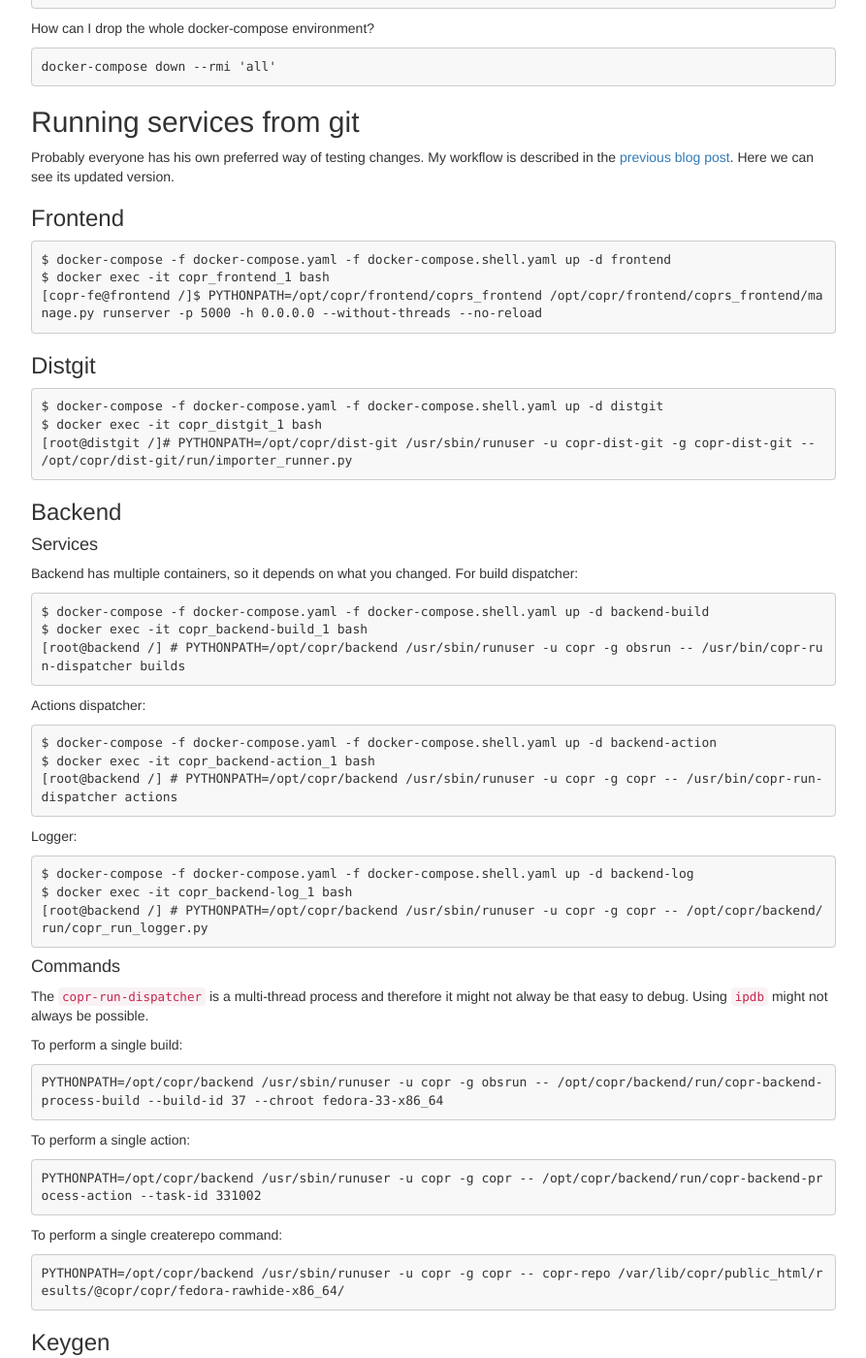
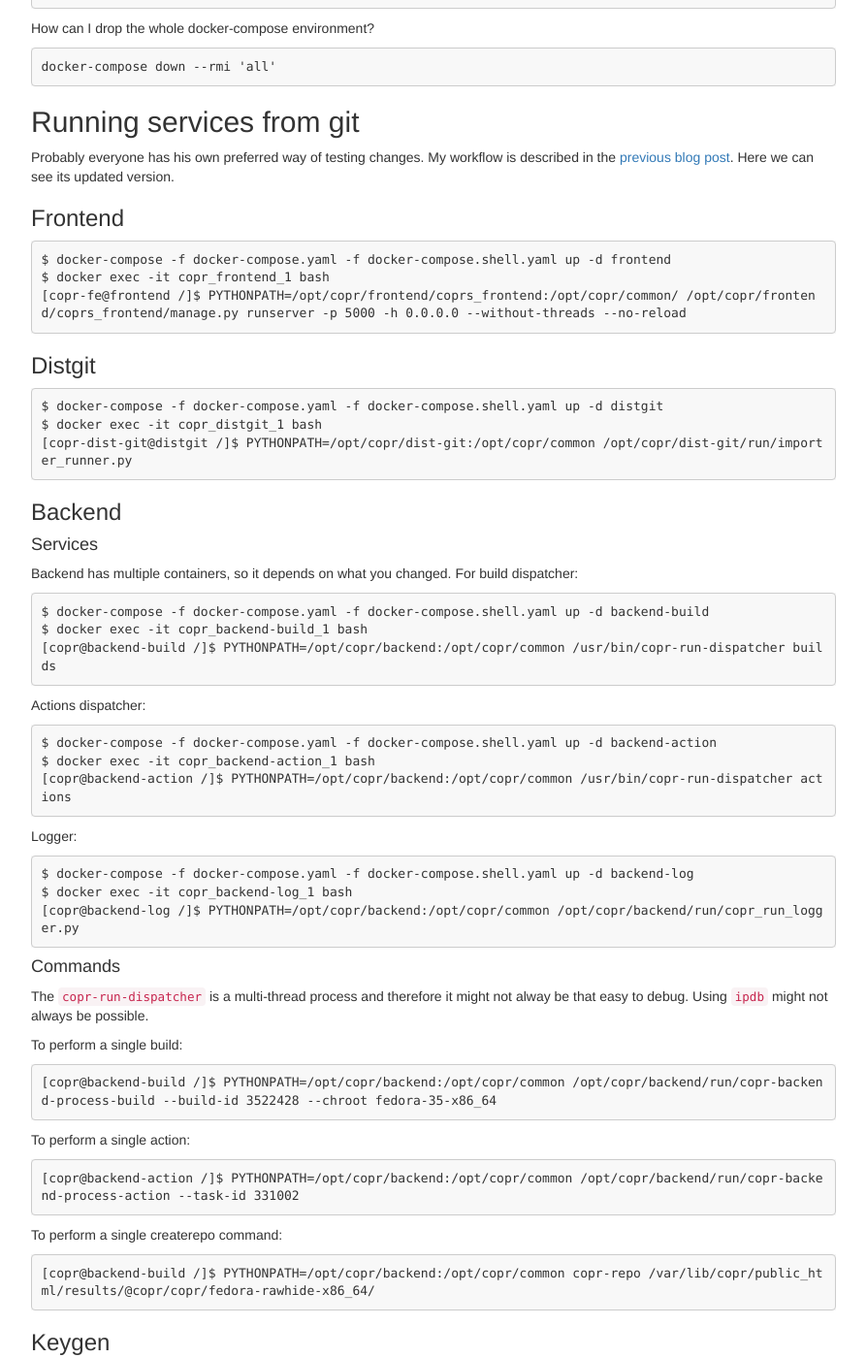
Before and after one commit to FrostyX/frostyx.github.io, a Jekyll site: the page built from _posts/2020-12-31-copr-docker-compose-without-supervisord.md, in a window 1280 px wide and 1400 px high, scrolled down 1628 px. Shown: the whole window at 97% size, without its empty margins (193-1086 px from the left). Built offline with Jekyll 4.4.1, drawn with Linux system fonts in a browser that asks for light colours; nearby versions of some CDN libraries; comment, search, counter and statistics services are not loaded; some of the changed text lies outside the part shown.

Commit message:
Update copr docker compose instructions
After https://pagure.io/copr/copr/pull-request/2193

````diff
--- a/_posts/2020-12-31-copr-docker-compose-without-supervisord.md
+++ b/_posts/2020-12-31-copr-docker-compose-without-supervisord.md
@@ -130,7 +130,7 @@
 ```
 $ docker-compose -f docker-compose.yaml -f docker-compose.shell.yaml up -d frontend
 $ docker exec -it copr_frontend_1 bash
-[copr-fe@frontend /]$ PYTHONPATH=/opt/copr/frontend/coprs_frontend /opt/copr/frontend/coprs_frontend/manage.py runserver -p 5000 -h 0.0.0.0 --without-threads --no-reload
+[copr-fe@frontend /]$ PYTHONPATH=/opt/copr/frontend/coprs_frontend:/opt/copr/common/ /opt/copr/frontend/coprs_frontend/manage.py runserver -p 5000 -h 0.0.0.0 --without-threads --no-reload
 ```
 
 ### Distgit
@@ -138,7 +138,7 @@
 ```
 $ docker-compose -f docker-compose.yaml -f docker-compose.shell.yaml up -d distgit
 $ docker exec -it copr_distgit_1 bash
-[root@distgit /]# PYTHONPATH=/opt/copr/dist-git /usr/sbin/runuser -u copr-dist-git -g copr-dist-git -- /opt/copr/dist-git/run/importer_runner.py
+[copr-dist-git@distgit /]$ PYTHONPATH=/opt/copr/dist-git:/opt/copr/common /opt/copr/dist-git/run/importer_runner.py
 ```
 
 ### Backend
@@ -150,7 +150,7 @@
 ```
 $ docker-compose -f docker-compose.yaml -f docker-compose.shell.yaml up -d backend-build
 $ docker exec -it copr_backend-build_1 bash
-[root@backend /] # PYTHONPATH=/opt/copr/backend /usr/sbin/runuser -u copr -g obsrun -- /usr/bin/copr-run-dispatcher builds
+[copr@backend-build /]$ PYTHONPATH=/opt/copr/backend:/opt/copr/common /usr/bin/copr-run-dispatcher builds
 ```
 
 Actions dispatcher:
@@ -158,7 +158,7 @@
 ```
 $ docker-compose -f docker-compose.yaml -f docker-compose.shell.yaml up -d backend-action
 $ docker exec -it copr_backend-action_1 bash
-[root@backend /] # PYTHONPATH=/opt/copr/backend /usr/sbin/runuser -u copr -g copr -- /usr/bin/copr-run-dispatcher actions
+[copr@backend-action /]$ PYTHONPATH=/opt/copr/backend:/opt/copr/common /usr/bin/copr-run-dispatcher actions
 ```
 
 Logger:
@@ -166,7 +166,7 @@
 ```
 $ docker-compose -f docker-compose.yaml -f docker-compose.shell.yaml up -d backend-log
 $ docker exec -it copr_backend-log_1 bash
-[root@backend /] # PYTHONPATH=/opt/copr/backend /usr/sbin/runuser -u copr -g copr -- /opt/copr/backend/run/copr_run_logger.py
+[copr@backend-log /]$ PYTHONPATH=/opt/copr/backend:/opt/copr/common /opt/copr/backend/run/copr_run_logger.py
 ```
 
 #### Commands
@@ -177,19 +177,19 @@
 To perform a single build:
 
 ```
-PYTHONPATH=/opt/copr/backend /usr/sbin/runuser -u copr -g obsrun -- /opt/copr/backend/run/copr-backend-process-build --build-id 37 --chroot fedora-33-x86_64
+[copr@backend-build /]$ PYTHONPATH=/opt/copr/backend:/opt/copr/common /opt/copr/backend/run/copr-backend-process-build --build-id 3522428 --chroot fedora-35-x86_64
 ```
 
 To perform a single action:
 
 ```
-PYTHONPATH=/opt/copr/backend /usr/sbin/runuser -u copr -g copr -- /opt/copr/backend/run/copr-backend-process-action --task-id 331002
+[copr@backend-action /]$ PYTHONPATH=/opt/copr/backend:/opt/copr/common /opt/copr/backend/run/copr-backend-process-action --task-id 331002
 ```
 
 To perform a single createrepo command:
 
 ```
-PYTHONPATH=/opt/copr/backend /usr/sbin/runuser -u copr -g copr -- copr-repo /var/lib/copr/public_html/results/@copr/copr/fedora-rawhide-x86_64/
+[copr@backend-build /]$ PYTHONPATH=/opt/copr/backend:/opt/copr/common copr-repo /var/lib/copr/public_html/results/@copr/copr/fedora-rawhide-x86_64/
 ```
 
 ### Keygen
````
Also changed, not shown: other parts of _posts/2020-12-31-copr-docker-compose-without-supervisord.md (+1 -1 lines).
